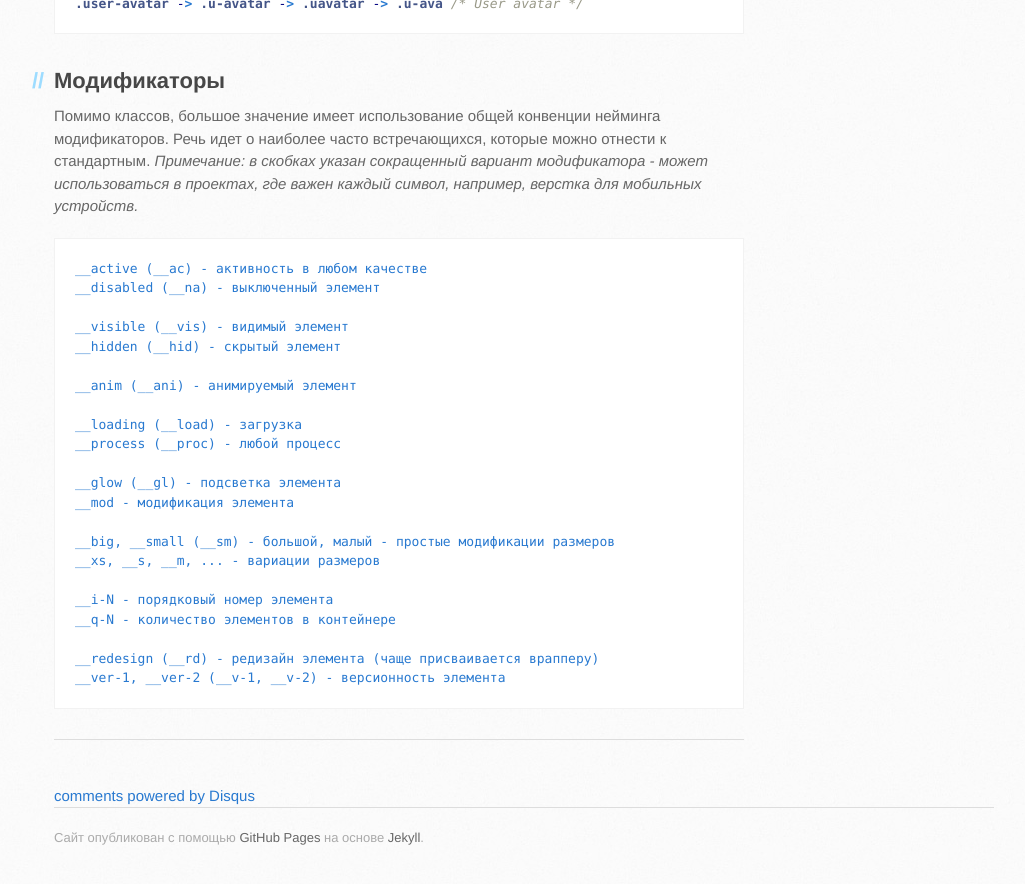
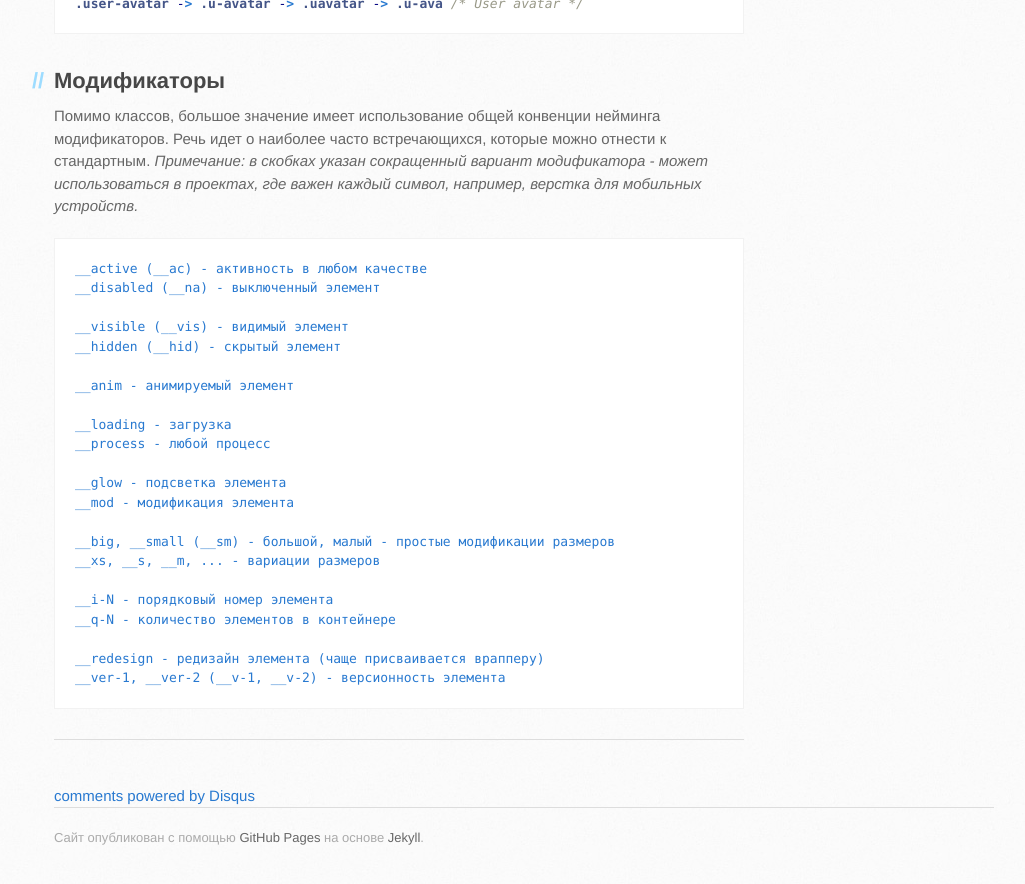
Before and after one commit to robhrt7/MCSS, a Jekyll site: the page built from modules/shorthand_dictionary.md, in a window 1280 px wide and 900 px high, scrolled down 3173 px. Shown: the top 884 px of the window, without its empty margins (116-1141 px from the left). Built offline with Jekyll 4.4.1, drawn with Linux system fonts in a browser that asks for light colours; Markdown is read by kramdown in place of the engine named in the settings; comment, search, counter and statistics services are not loaded.

Commit message:
Removing some short names

```diff
--- a/modules/shorthand_dictionary.md
+++ b/modules/shorthand_dictionary.md
@@ -143,12 +143,12 @@ context: inner-page
     __visible (__vis) - видимый элемент
     __hidden (__hid) - скрытый элемент
 
-    __anim (__ani) - анимируемый элемент
+    __anim - анимируемый элемент
 
-    __loading (__load) - загрузка
-    __process (__proc) - любой процесс
+    __loading - загрузка
+    __process - любой процесс
 
-    __glow (__gl) - подсветка элемента
+    __glow - подсветка элемента
     __mod - модификация элемента
 
     __big, __small (__sm) - большой, малый - простые модификации размеров
@@ -157,5 +157,5 @@ context: inner-page
     __i-N - порядковый номер элемента
     __q-N - количество элементов в контейнере
 
-    __redesign (__rd) - редизайн элемента (чаще присваивается врапперу)
+    __redesign - редизайн элемента (чаще присваивается врапперу)
     __ver-1, __ver-2 (__v-1, __v-2) - версионность элемента
```
